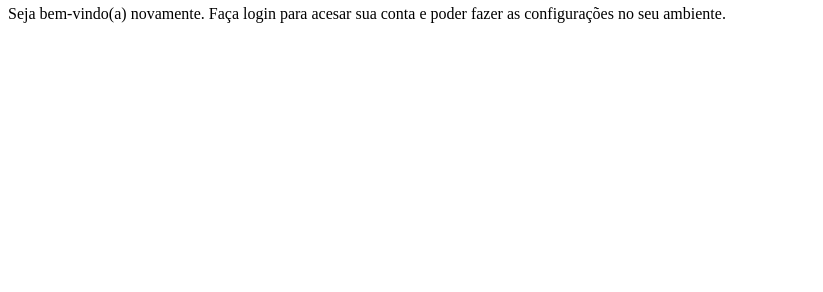
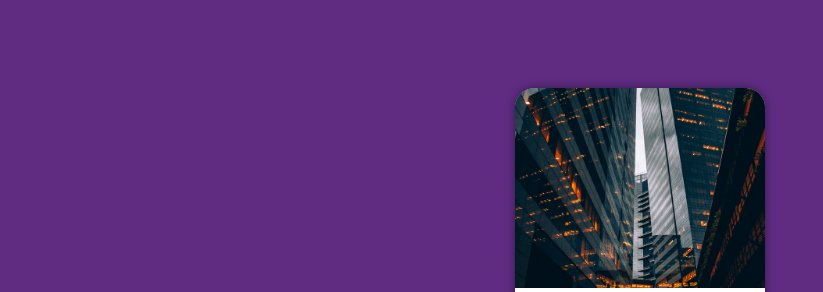
Before and after one commit to arianny2115/Projeto-Login, a plain HTML site: page index.html in a window 1280 px wide. Shown: the part 62-354 px from the top of the page, without its empty margins (0-823 px from the left). Drawn offline with Linux system fonts and the light colour scheme.

Commit message:
adiionei e centrazilei a imagem

```diff
--- a/index.html
+++ b/index.html
@@ -10,12 +10,12 @@
     <main>
         <section id="login">
             <div id="image">
-
+                <!-- Aqui vai a imagem -->
             </div>
             <div id="form">
                 <h1>Login</h1>
                 <p>Seja bem-vindo(a) novamente. Faça login para acesar sua conta e poder fazer as configurações no seu ambiente.</p>
-                <form action="lobin.php" method="post"></form>
+                <form action="login.php" method="post"></form>
             </div>
         </section>
     </main>
--- a/style/style.css
+++ b/style/style.css
@@ -3,3 +3,52 @@
     Verde #49a09d
     lilás #5f2c82
 */
+
+:root {
+    --verde: #49a09d;
+    --lilas: #5f2c82;
+
+}
+* {
+    font-family: system-ui, -apple-system, BlinkMacSystemFont, 'Segoe UI', Roboto, Oxygen, Ubuntu, Cantarell, 'Open Sans', 'Helvetica Neue', sans-serif;
+    padding: 0px;
+    margin: 0px;
+    box-sizing: border-box;
+}
+body, html {
+    background-color: var(--lilas);
+    height: 100vh;
+    width: 100vw;
+}
+main {
+    position: relative;
+    height: 100vh;
+    width: 100vw;
+}
+
+section#login {
+
+    position: absolute;
+    top: 50%;
+    left: 50%;
+    transform: translate(-50%, -50%);
+    overflow: hidden;
+
+    background-color: white;
+    width: 250px;
+    height: 500px;
+    border-radius: 20px;
+    box-shadow: 0px 0px 10px rgba(0, 0, 0, 0.450);
+
+}
+section#login > div#image {
+    display: block;
+    background: var(--lilas) url(../images/pexels-dinnow-9444476.jpg) no-repeat;
+    background-position: center center;
+    background-size: cover;
+    height: 200px;
+}
+section#login > div#form {
+    display: block;
+    padding: 10px;
+}
```
